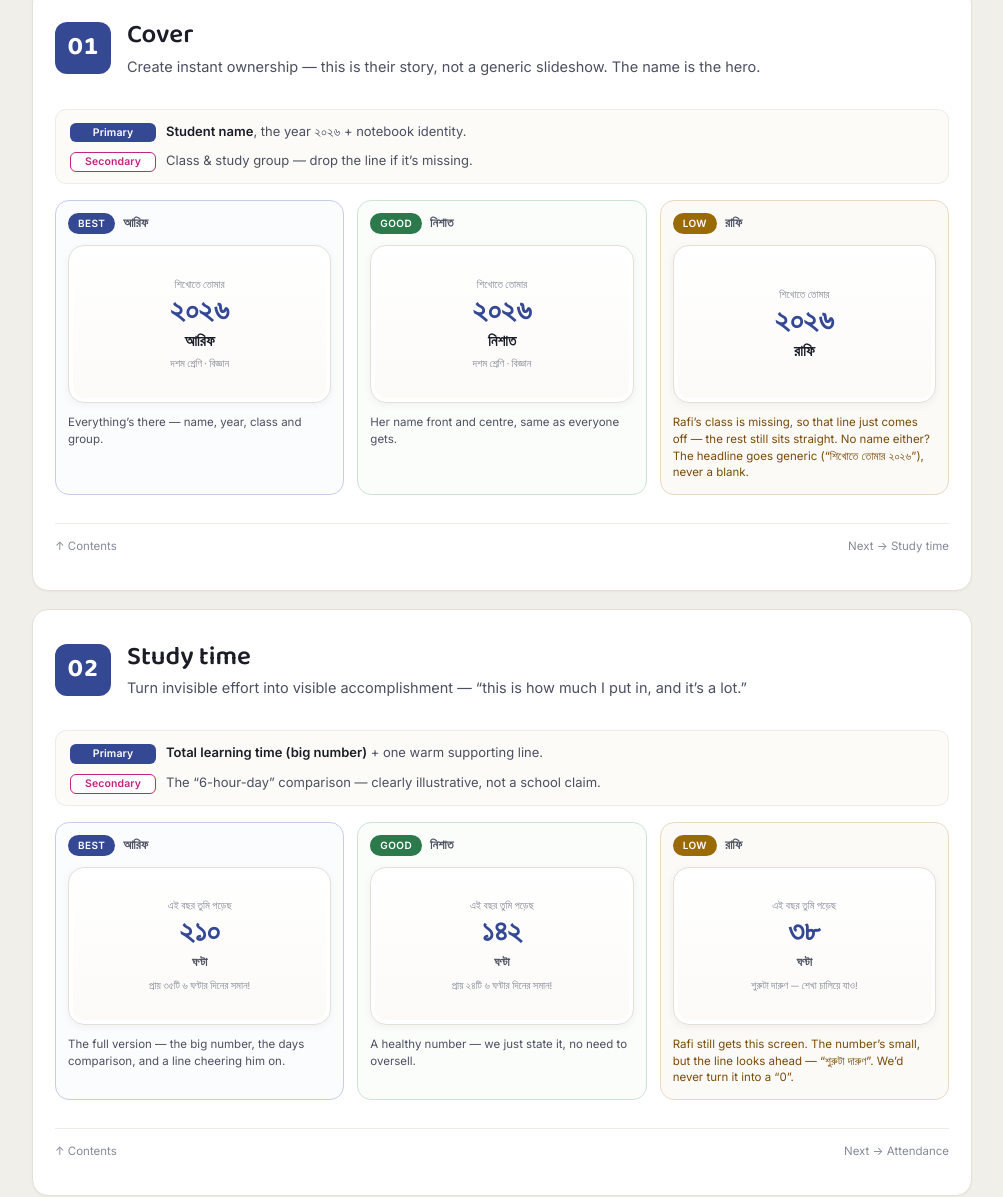
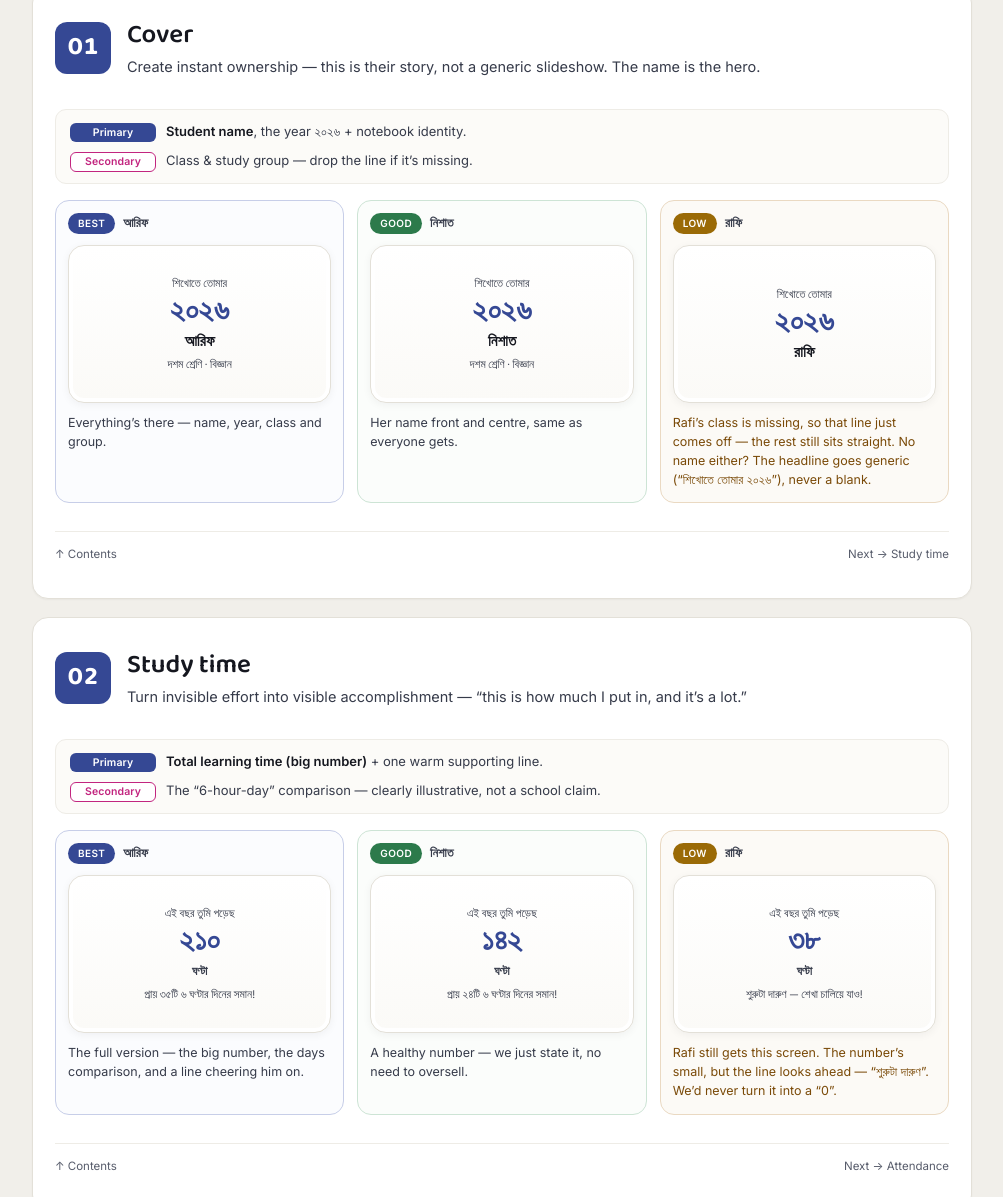
Before and after one commit to nusratmim-cell/Wrap_Design_Brief, a plain HTML site: page index.html in a window 1280 px wide. Shown: the part 3025-4222 px from the top of the page, without its empty margins (138-1141 px from the left). Drawn offline with Linux system fonts and the light colour scheme.

Commit message:
Darken text colours and bump small font sizes for legibility

```diff
--- a/index.html
+++ b/index.html
@@ -10,7 +10,7 @@
 :root{
   color-scheme: light;
   --ground:#F1EFEA; --paper:#FFFFFF; --sheet:#FCFBF8; --sunken:#F3F1EC;
-  --ink:#1A1D26; --ink-2:#4B5060; --ink-3:#868A98;
+  --ink:#15171F; --ink-2:#363B4A; --ink-3:#575C6B;
   --line:#E3E0D8; --line-2:#EEECE6;
   --navy:#354894; --navy-soft:#ECEEF7; --blue:#5468FF;
   --green:#2C7A4B; --amber:#9A6A06;
@@ -104,7 +104,7 @@ h1,h2,h3{margin:0;text-wrap:balance}
 .st-h .nm{font-family:var(--f-bn);color:var(--ink-2);font-weight:600}
 .st .phone{background:linear-gradient(180deg,#fff,#FBFAF7);border:1px solid var(--line);border-radius:16px;padding:15px 12px;min-height:158px;display:flex;flex-direction:column;align-items:center;justify-content:center;text-align:center;gap:5px;box-shadow:inset 0 0 0 4px #fff,0 2px 8px rgba(26,29,38,.05)}
 .st .phone.start{justify-content:flex-start;padding-top:14px}
-.p-eyebrow{font-family:var(--f-bn);font-size:10.5px;color:var(--ink-3)}
+.p-eyebrow{font-family:var(--f-bn);font-size:11.5px;color:var(--ink-2)}
 .p-big{font-family:var(--f-disp);font-weight:700;color:var(--navy);line-height:1;font-size:30px}
 .p-unit{font-family:var(--f-bn);font-size:12px;color:var(--ink-2);font-weight:600}
 .p-name{font-family:var(--f-bn);font-weight:700;font-size:15px;color:var(--ink);line-height:1.2}
@@ -147,11 +147,11 @@ h1,h2,h3{margin:0;text-wrap:balance}
 .ta-tag{font-size:10px;font-weight:700;letter-spacing:.04em;text-transform:uppercase;padding:3px 9px;border-radius:999px}
 .ta-priv{background:var(--navy-soft);color:var(--navy)} .ta-pub{background:var(--magenta-soft);color:var(--magenta)}
 .ta-h .who{font-size:12px;color:var(--ink-2);font-weight:600}
-.ta-cap{font-size:11.5px;color:var(--ink-2);margin-top:10px;line-height:1.45}
+.ta-cap{font-size:12.5px;color:var(--ink-2);margin-top:10px;line-height:1.5}
 .ta-cap b{color:var(--ink);font-weight:600}
 .ta.pub .ta-cap b{color:var(--magenta)}
 /* caption under each tier */
-.st-cap{font-size:11.5px;color:var(--ink-2);margin-top:11px;line-height:1.45}
+.st-cap{font-size:12.5px;color:var(--ink-2);margin-top:11px;line-height:1.5}
 .st-cap b{color:var(--ink);font-weight:600}
 .st-low .st-cap{color:#7a4a08}
 .st-low .st-cap b{color:var(--amber)}
```
